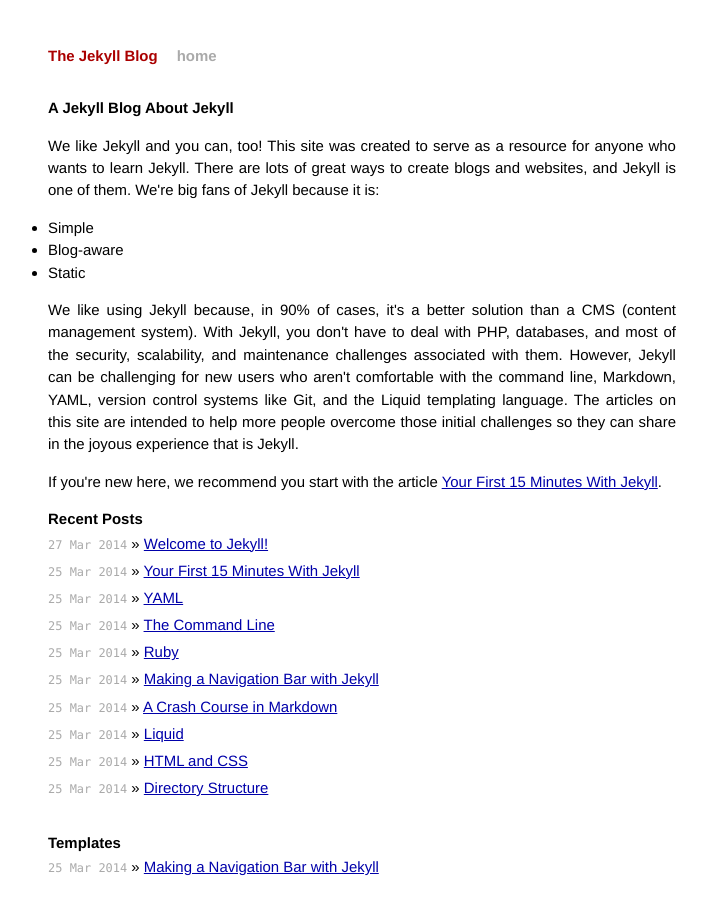
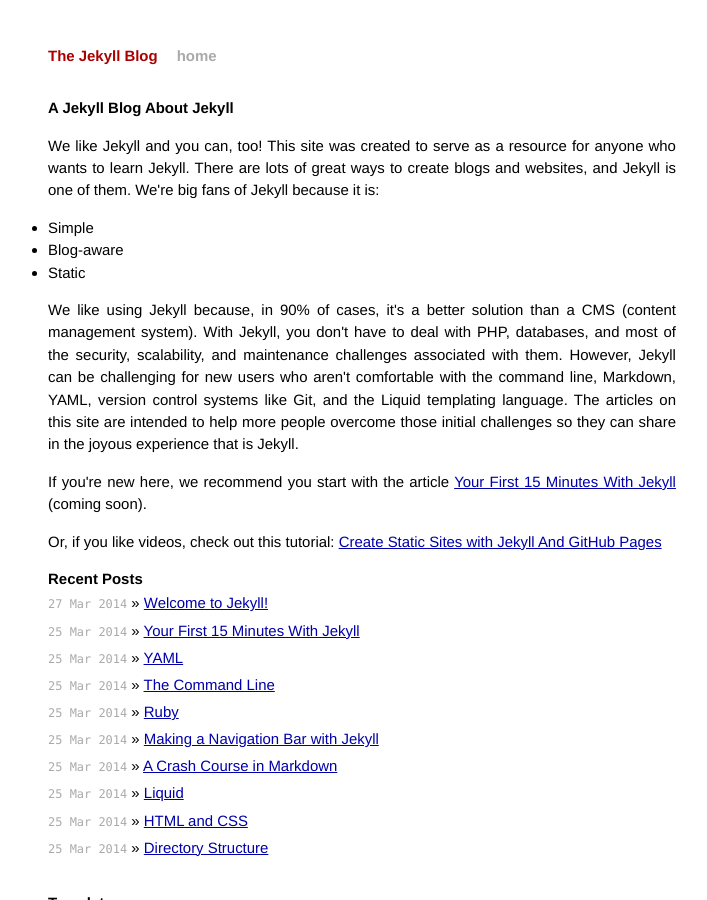
Before and after one commit to ainc/thejekyllblog, a Jekyll site: the page built from index.html, in a window 1280 px wide and 900 px high. Shown: the whole window, without its empty margins (278-985 px from the left). Built offline with Jekyll 4.4.1, drawn with Linux system fonts in a browser that asks for light colours; Markdown is read by kramdown in place of the engine named in the settings.

Commit message:
Add Udemy video link

```diff
--- a/index.html
+++ b/index.html
@@ -12,7 +12,9 @@
   	<li>Static</li>
   </ul>
   <p>We like using Jekyll because, in 90% of cases, it's a better solution than a CMS (content management system). With Jekyll, you don't have to deal with PHP, databases, and most of the security, scalability, and maintenance challenges associated with them. However, Jekyll can be challenging for new users who aren't comfortable with the command line, Markdown, YAML, version control systems like Git, and the Liquid templating language. The articles on this site are intended to help more people overcome those initial challenges so they can share in the joyous experience that is Jekyll.</p>
-  <p>If you're new here, we recommend you start with the article <a href="#">Your First 15 Minutes With Jekyll</a>.</p>
+  <p>If you're new here, we recommend you start with the article <a href="#">Your First 15 Minutes With Jekyll</a> (coming soon).</p>
+  <p>Or, if you like videos, check out this tutorial: <a href="https://www.udemy.com/jekyll-and-github-pages/?couponCode=thejekyllblog">Create Static Sites with Jekyll And GitHub Pages</a></p>
+
   <h2>Recent Posts</h2>
   <ul class="posts">
     {% for post in site.posts %}
```
